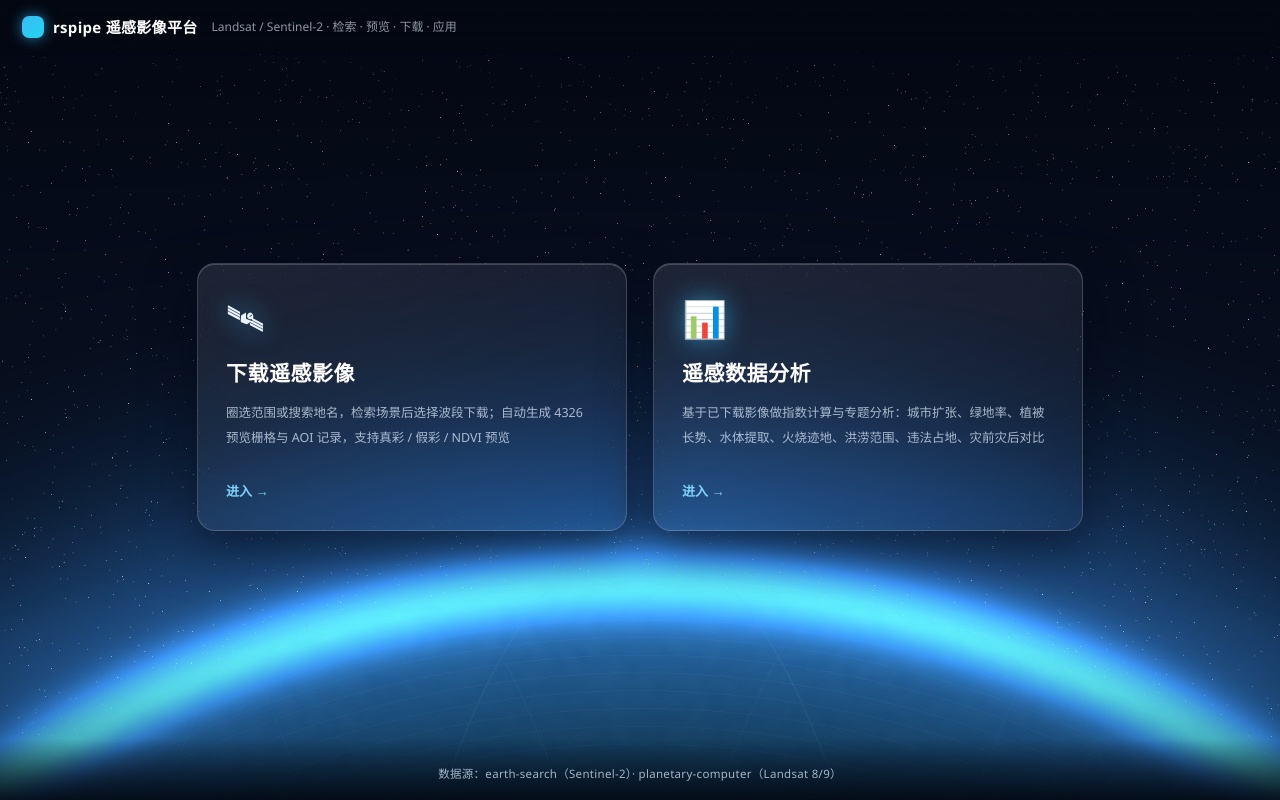
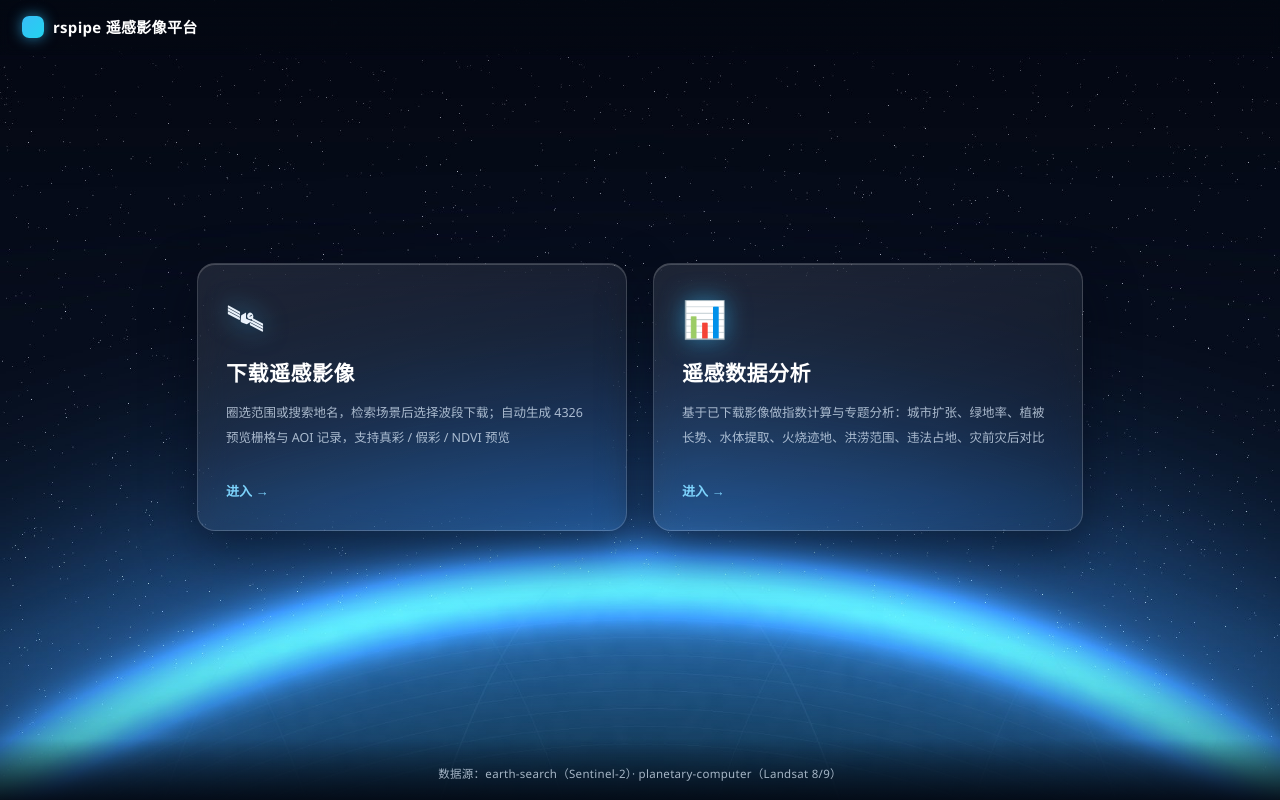
Before and after one commit to srmaper/rspipe, a Vue app in the folder web/: page / in a window 1280 px wide. Built offline with nearby package versions, Linux system fonts and the light colour scheme.

Commit message:
style: 首页移除顶栏副标题

```diff
--- a/web/src/components/HomePage.vue
+++ b/web/src/components/HomePage.vue
@@ -2,7 +2,6 @@
   <div class="home">
     <header class="top">
       <span class="brand"><i></i> rspipe 遥感影像平台</span>
-      <span class="tag">Landsat / Sentinel-2 · 检索 · 预览 · 下载 · 应用</span>
     </header>
 
     <main class="cards">
```
Also changed, not shown: 5 other files (tests, documents, lock files or other folders).
